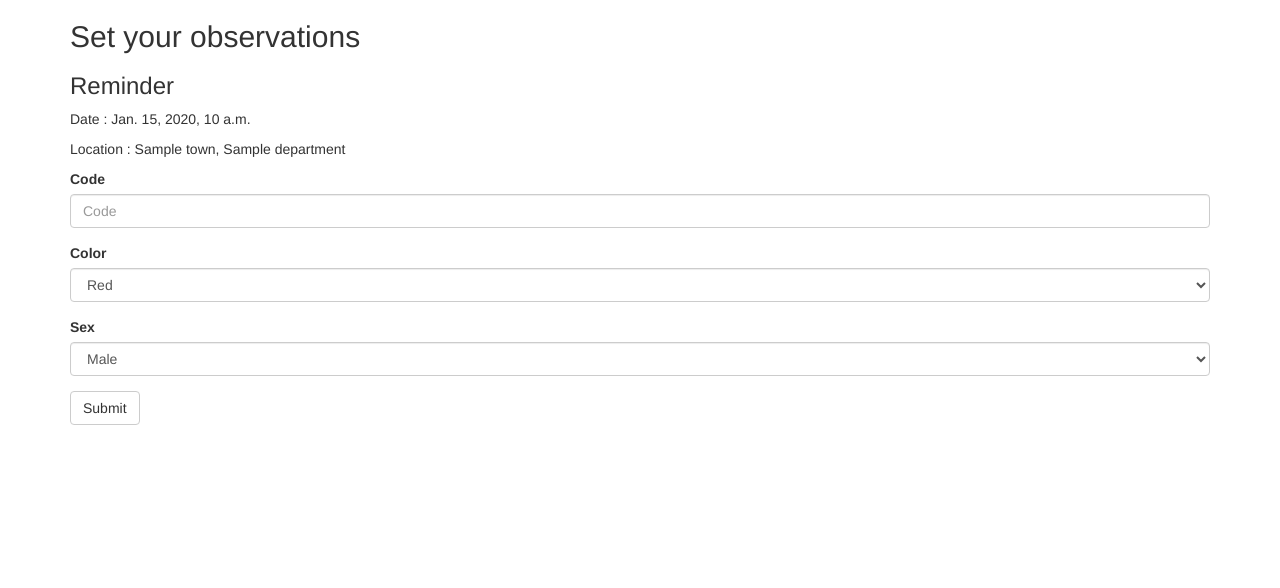
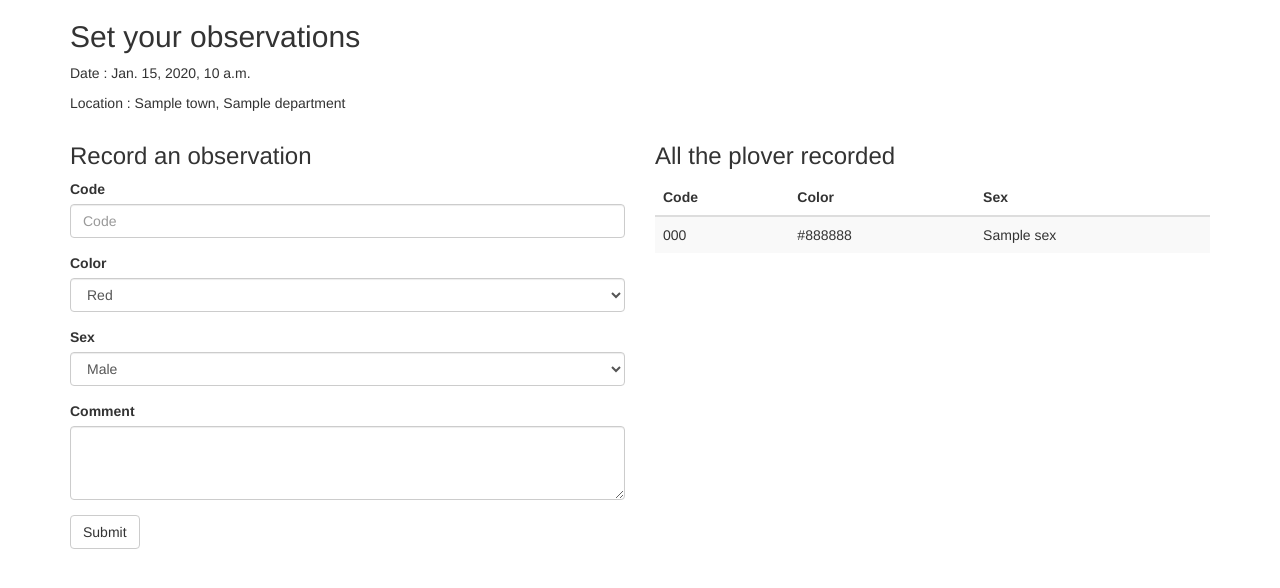
Before and after one commit to Carmain/banding-tracking-v2, a Django app: template core/templates/core/observations.html in a window 1280 px wide. Shown: the part 50-638 px from the top of the page. Run offline with Django 3.2, Linux system fonts and the light colour scheme; the template is opened without the code that fills it: most values are stand-ins (such as "Sample title", 1, 10 or a date in 2020); some libraries are stand-ins or nearby versions.

Commit message:
Stack all the recorded plover before save them

```diff
--- a/core/templates/core/observations.html
+++ b/core/templates/core/observations.html
@@ -3,14 +3,19 @@
 
 {% block content %}
   <h2>{% trans "Set your observations" %}</h2>
-  <h3>Reminder</h3>
-  <p>Date : {{date}}</p>
-  <p>Location : {{town}}, {{department}}</p>
 
-  <form method="post" action="#">
+  <p>Date : {{location.date}}</p>
+  <p>Location : {{location.town}}, {{location.department}}</p>
+
+  <div class="row">
+    <div class="col-sm-6">
+      <h3>{% trans 'Record an observation' %}</h3>
+
+      <form method="post" action="{% url 'observations' %}">
+        {% csrf_token %}
         <div class="form-group">
           <label for="code" class="control-label">{% trans 'Code' %}</label>
-      <input type="number" class="form-control" placeholder="{% trans 'Code' %}">
+          <input type="number" name="code" class="form-control" placeholder="{% trans 'Code' %}">
         </div>
 
         <div class="form-group">
@@ -24,7 +29,7 @@
         </div>
 
         <div class="form-group">
-      <label for="color" class="control-label">{% trans 'Sex' %}</label>
+          <label for="sex" class="control-label">{% trans 'Sex' %}</label>
           <select class="form-control" name="sex">
             <option>{% trans 'Male' %}</option>
             <option>{% trans 'Female' %}</option>
@@ -33,7 +38,38 @@
         </div>
 
         <div class="form-group">
+          <label class="control-label" for="comment">{% trans 'Comment' %}</label>
+          <textarea class="form-control" rows="3" name="comment"></textarea>
+        </div>
+
+        <div class="form-group">
           <button type="submit" class="btn btn-default">{% trans 'Submit' %}</button>
         </div>
       </form>
+    </div>
+
+    <div class="col-sm-6">
+      <h3>{% trans 'All the plover recorded' %}</h3>
+      <table class="table table-striped">
+        <thead>
+          <tr>
+            <th>{% trans 'Code' %}</th>
+            <th>{% trans 'Color' %}</th>
+            <th>{% trans 'Sex' %}</th>
+          </tr>
+        </thead>
+        <tbody>
+          {% if plovers %}
+            {% for plover in plovers %}
+              <tr>
+                <td>{{plover.code}}</td>
+                <td>{{plover.color}}</td>
+                <td>{{plover.sex}}</td>
+              </tr>
+            {% endfor %}
+          {% endif %}
+        </tbody>
+      </table>
+    </div>
+  </div>
 {% endblock %}
```
Also changed, not shown: core/views.py (+33 -12 lines), 1 other file. Lines whose indentation alone changed are shown as unchanged.
